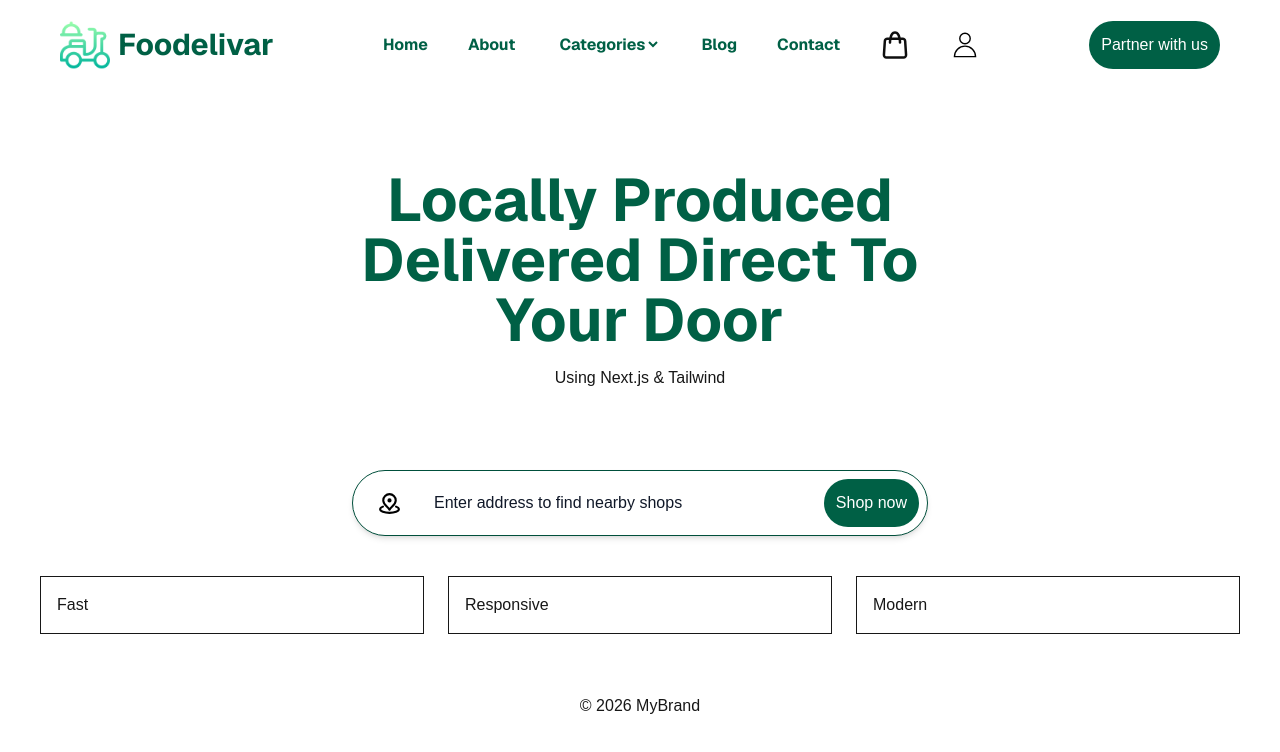
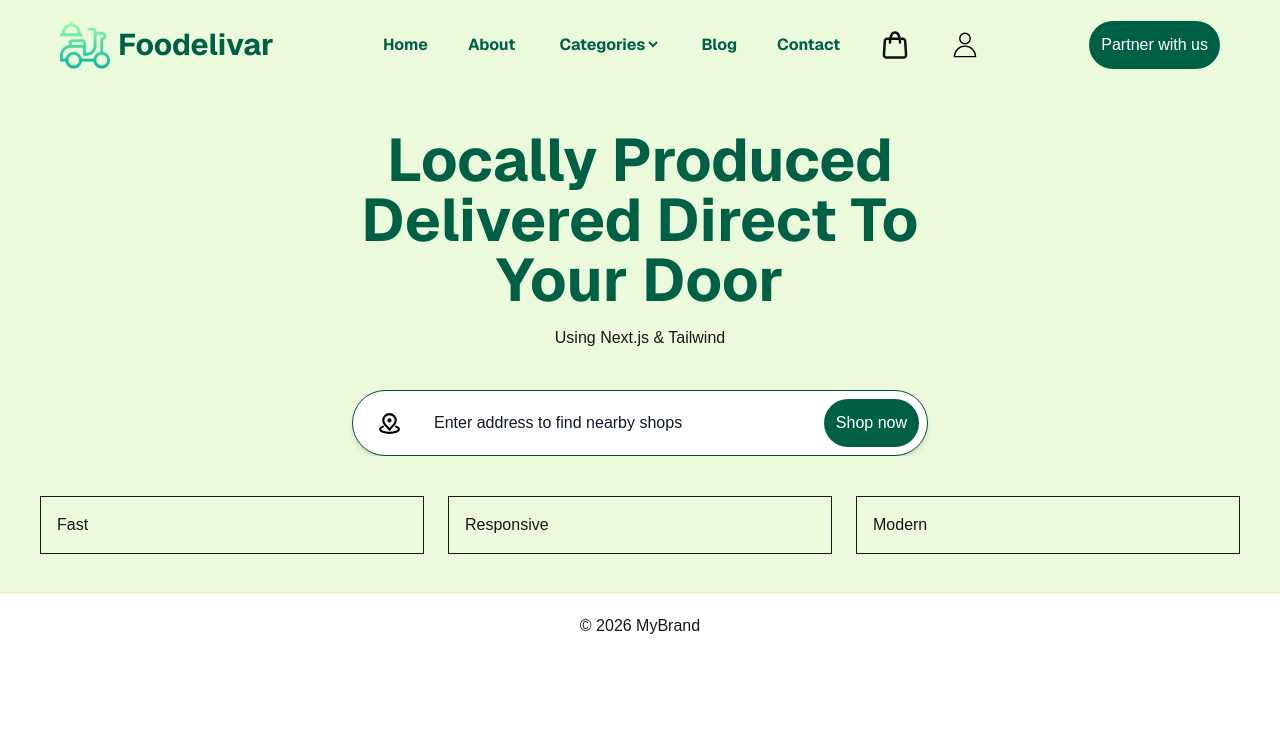
Before and after one commit to mdrifatunnobirifat/Foodie_Fresh, a Next.js app: page / in a window 1280 px wide. Shown: the top 752 px of the page. Built offline with nearby package versions, Linux system fonts and the light colour scheme.

Commit message:
:art: Style: Added backgorund color to all componenets  FoodieFresh

```diff
--- a/app/components/Features.tsx
+++ b/app/components/Features.tsx
@@ -1,6 +1,6 @@
 export default function Features() {
   return (
-    <div className="grid grid-cols-3 gap-6 p-10">
+    <div className=" bg-[#ecfadc] grid grid-cols-3 gap-6 p-10">
       <div className="border p-4">Fast</div>
       <div className="border p-4">Responsive</div>
       <div className="border p-4">Modern</div>
--- a/app/components/Hero.tsx
+++ b/app/components/Hero.tsx
@@ -1,12 +1,13 @@
 import Image from "next/image";
 export default function Hero() {
   return (
-    <div className="text-center py-10 my-10 space-y-20">
+    <div className="bg-[#ecfadc]  text-center py-10  space-y-20">
         <div>
            <h1 className=" font-bold font-sans text-emerald-800  text-6xl">Locally Produced <br/>Delivered Direct To<br/> Your Door</h1>
            <p className="mt-4">Using Next.js & Tailwind</p>
         </div>
 
+
     </div>
   );
 }
--- a/app/components/Navbar.tsx
+++ b/app/components/Navbar.tsx
@@ -1,7 +1,7 @@
 import Image from "next/image";
 export default function Navbar() {
   return (
-    <div className="flex items-center justify-between  p-5 bg-transparent">
+    <div className="flex items-center justify-between  p-5 bg-[#ecfadc]">
         <div className="flex felx-row items-center space-x-2 px-10">
             <Image src="/food-delivery_9510856.png" alt="icon" width={50} height={50}
              className="object-contain"/>
--- a/app/components/Searchbar.tsx
+++ b/app/components/Searchbar.tsx
@@ -1,6 +1,7 @@
   import Image from "next/image";
 export default function Searchbar() {
   return (
+ <div className=" bg-[#ecfadc]">
   <div className="flex items-center  bg-white rounded-full p-2 shadow-md border border-emerald-900 w-full max-w-xl mx-auto">
            <div className="flex ml-4">
                <Image src="/map-pin-alt-svgrepo-com.svg" alt="map icon" width={25} height={25}
@@ -14,8 +15,8 @@ export default function Searchbar() {
            </div>
            <div>
 
-
            </div>
+       </div>
        </div>
   );
 }
--- a/app/page.tsx
+++ b/app/page.tsx
@@ -2,7 +2,7 @@ import Navbar from "@/app/components/Navbar";
 import Hero from "@/app/components/Hero";
 import Features from "@/app/components/Features";
 import Footer from "@/app/components/Footer";
-import Searchbar from "./components/Searchbar";
+import Searchbar from "@/app/components/Searchbar";
 
 export default function Home() {
   return (
```
